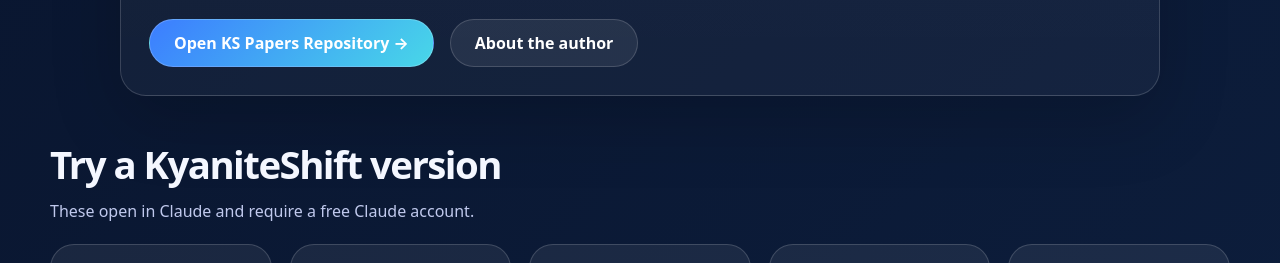
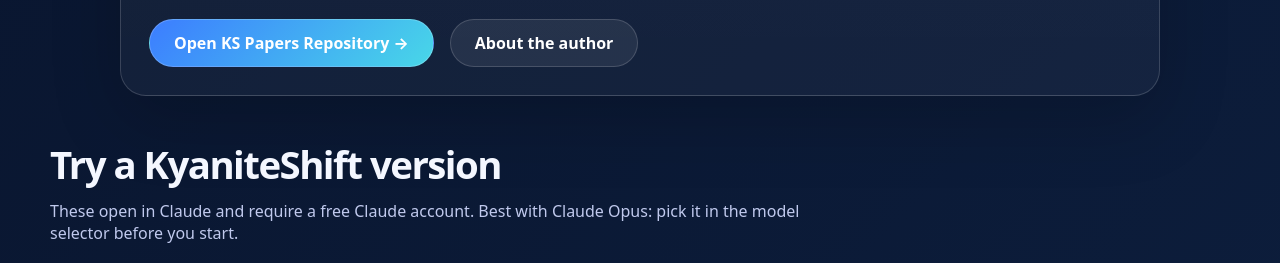
Before and after one commit to mrizek-ks/KyaniteShift, a plain HTML site: page index.html in a window 1280 px wide. Shown: the part 1664-1927 px from the top of the page. Drawn offline with Linux system fonts and the light colour scheme.

Commit message:
Add model recommendation to Versions section
Co-Authored-By: Claude Sonnet 5.5 <noreply@anthropic.com>
Claude-Session: https://claude.ai/code/session_0153sH9QpyKMCaNZpMDCZy9J

```diff
--- a/index.html
+++ b/index.html
@@ -273,7 +273,7 @@ section{padding:42px 0}h2{font-size:clamp(1.7rem,3vw,2.5rem);letter-spacing:-.04
   <div class="buttons"><a class="btn primary" href="papers/">Open KS Papers Repository →</a><a class="btn" href="about/">About the author</a></div>
 </section>
 
-<section id="versions"><h2>Try a KyaniteShift version</h2><p class="sub">These open in Claude and require a free Claude account.</p><div class="grid">
+<section id="versions"><h2>Try a KyaniteShift version</h2><p class="sub">These open in Claude and require a free Claude account. Best with Claude Opus: pick it in the model selector before you start.</p><div class="grid">
 <a href="https://claude.ai/artifact/14XVywnhCaxufe2B67e57N" class="card"><img class="gpt-img wide" src="assets/ks-main-logo.png" alt="KyaniteShift Main logo"><span class="tag">Main</span><h3>KyaniteShift Main</h3><p>Core structured clarity for complex, recurring, or poorly framed situations.</p></a>
 <a href="https://claude.ai/artifact/NGLcKXUrb4tTCnZf8Hf99G" class="card"><img class="gpt-img" src="assets/ks-ff.png" alt="KyaniteShift FF family-friendly logo"><span class="tag">Family Friendly</span><h3>KyaniteShift FF</h3><p>Gentler, accessible clarity for everyday family, friendship, learning, and general life situations.</p></a>
 <a href="https://claude.ai/artifact/KXgcfN3NYKRP9EbbG3f3wE" class="card"><img class="gpt-img" src="assets/ks-chatside.png" alt="KyaniteShift ChatSide logo"><span class="tag">ChatSide</span><h3>KyaniteShift ChatSide</h3><p>Lighter continuation for ongoing conversations where less repeated decomposition is needed.</p></a>
```
